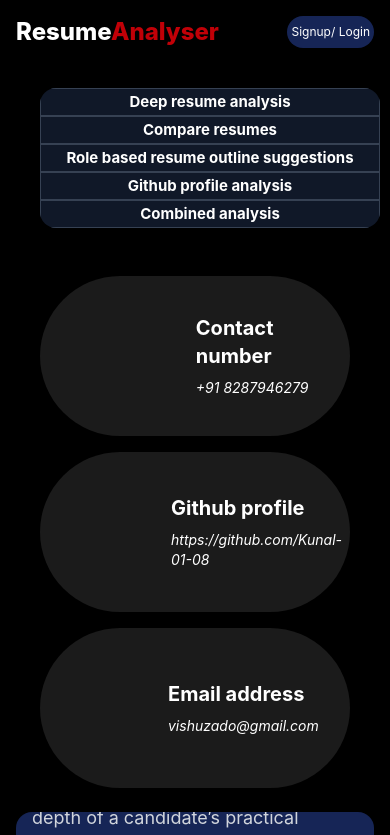
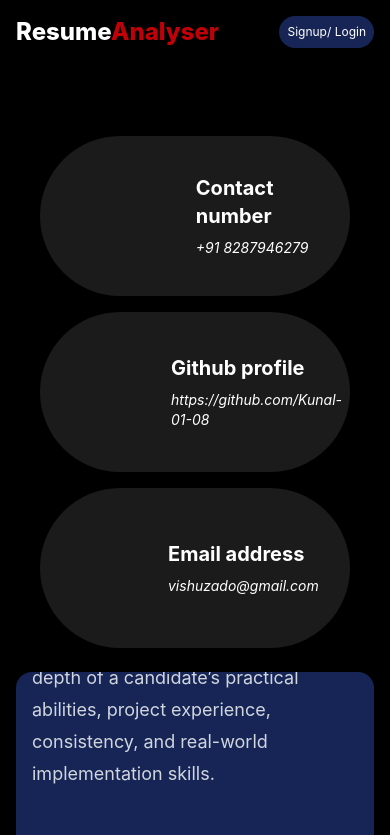
Before and after one commit to Kunal-01-08/ResumeAnalyser, a React (Vite) app in the folder Frontend/: page / in a window 390 px wide. Shown: the top 835 px of the page. Built offline with nearby package versions, Linux system fonts and the light colour scheme; no server answers; some icons are missing.

Commit message:
final touches

```diff
--- a/Frontend/src/components/Home.jsx
+++ b/Frontend/src/components/Home.jsx
@@ -1,9 +1,22 @@
 import React from "react";
 import { NavLink } from "react-router-dom";
 import { useState } from "react";
+import { useEffect } from "react";
 
 const Home = () => {
-  const [options, setoptions] = useState(1);
+  const [options, setoptions] = useState(0);
+  const [loggedin, setloggedin] = useState(0)
+
+  useEffect(() => {
+
+    if(localStorage.getItem("token")) setloggedin(1)
+    else setloggedin(0)
+
+
+  }, [])
+
+
+
   return (
     <div
       className="w-screen min-h-screen bg-black text-white p-4 flex flex-col gap-10"
@@ -14,12 +27,13 @@ const Home = () => {
           <span className="text-2xl sm:text-5xl font-extrabold">Resume</span>
           <span className="text-2xl sm:text-5xl font-extrabold text-red-700">Analyser</span>
         </div>
-        <NavLink
+       {loggedin===0 &&  <NavLink
           to="/authentication"
-          className="py-2 px-1 sm:px-3 bg-blue-950 rounded-full flex justify-center items-center transition-all duration-50 hover:scale-101 hover:bg-blue-600 text-xs"
+          className="py-1 px-2 sm:px-3 bg-blue-950 rounded-full flex justify-center items-center transition-all duration-50 hover:scale-101 hover:bg-blue-600 text-xs"
         >
           Signup/ Login
-        </NavLink>
+        </NavLink>}
+        {loggedin===1 && <div className="py-1 px-2 sm:px-3 bg-green-600 rounded-full flex justify-center items-center transition-all duration-50 hover:scale-101  text-xs">Logged in</div> }
       </div>
       <div className="flex flex-col gap-6 lg:flex-row items-center">
         <div className="flex flex-col gap-4 justify-between w-full lg:w-3/4 2xl:w-1/2">
@@ -44,25 +58,25 @@ const Home = () => {
 
   ${
     options == 1
-      ? "opacity-100 h-fit min-w-85 translate-x-0"
+      ? "opacity-100 h-fit min-w-50 translate-x-0"
       : "opacity-100 h-0 w-0 -translate-x-50 pointer-events-none"
   }`}
               >
-                <li className="transition-all duration-100 ease-in-out  hover:bg-black border-gray-700 border hover:text-yellow-500 hover:text-shadow cursor-pointer font-bold text-[15px] hover:font-extrabold hover:text-[16px] h-7  flex justify-center items-center w-full">
+                <li className="transition-all duration-100 ease-in-out  hover:bg-black border-gray-700 border hover:text-yellow-500 hover:text-shadow cursor-pointer font-bold text-[10px] hover:font-extrabold hover:text-[16px] h-7  flex justify-center items-center w-full">
                   <NavLink to="/service">Deep resume analysis</NavLink>
                 </li>
-                <li className="transition-all duration-100 ease-in-out  hover:bg-black border-gray-700 border hover:text-yellow-500 hover:text-shadow cursor-pointer font-bold text-[15px] hover:font-extrabold hover:text-[16px] h-7 flex justify-center items-center w-full">
+                <li className="transition-all duration-100 ease-in-out  hover:bg-black border-gray-700 border hover:text-yellow-500 hover:text-shadow cursor-pointer font-bold text-[10px] hover:font-extrabold hover:text-[16px] h-7 flex justify-center items-center w-full">
                   <NavLink to="/compare">Compare resumes</NavLink>
                 </li>
-                <li className="transition-all duration-100 ease-in-out  hover:bg-black border-gray-700 border hover:text-yellow-500 hover:text-shadow cursor-pointer font-bold text-[15px] hover:font-extrabold hover:text-[16px] h-7 flex justify-center items-center w-full">
+                <li className="transition-all duration-100 ease-in-out  hover:bg-black border-gray-700 border hover:text-yellow-500 hover:text-shadow cursor-pointer font-bold text-[10px] hover:font-extrabold hover:text-[16px] h-7 flex justify-center items-center w-full">
                   <NavLink to="/outline">
                     Role based resume outline suggestions
                   </NavLink>
                 </li>
-                <li className="transition-all duration-100 ease-in-out  hover:bg-black border-gray-700 border hover:text-yellow-500 hover:text-shadow cursor-pointer font-bold text-[15px] hover:font-extrabold hover:text-[16px] h-7 flex justify-center items-center w-full">
+                <li className="transition-all duration-100 ease-in-out  hover:bg-black border-gray-700 border hover:text-yellow-500 hover:text-shadow cursor-pointer font-bold text-[10px] hover:font-extrabold hover:text-[16px] h-7 flex justify-center items-center w-full">
                   <NavLink to="/github">Github profile analysis</NavLink>
                 </li>
-                <li className="transition-all duration-100 ease-in-out  hover:bg-black border-gray-700 border hover:text-yellow-500 hover:text-shadow cursor-pointer font-bold text-[15px] hover:font-extrabold hover:text-[16px] h-7 flex justify-center items-center w-full">
+                <li className="transition-all duration-100 ease-in-out  hover:bg-black border-gray-700 border hover:text-yellow-500 hover:text-shadow cursor-pointer font-bold text-[10px] hover:font-extrabold hover:text-[16px] h-7 flex justify-center items-center w-full">
                   <NavLink to="/combinedAnalysis">Combined analysis</NavLink>
                 </li>
               </ul>
@@ -147,7 +161,7 @@ const Home = () => {
         </div>
 
         <div className="w-full lg:w-1/4 2xl:w-1/2 overflow-hidden h-120 bg-blue-950 rounded-2xl">
-          <div className="about text-yellow-600 w-full  h-fit p-4 rounded-4xl flex flex-col animate-[up_40s_linear_infinite] hover:[animation-play-state:paused]">
+          <div className="about text-yellow-600 w-full  h-fit p-4 rounded-4xl flex flex-col animate-[up_40s_linear_infinite] active:[animation-play-state:paused] hover:[animation-play-state:paused]">
             <div className="flex flex-col gap-10 text-white">
               <section className="flex flex-col gap-4">
                 <h1 className="text-4xl font-extrabold text-yellow-400">
--- a/Frontend/src/components/Service.jsx
+++ b/Frontend/src/components/Service.jsx
@@ -34,6 +34,7 @@ const Service = () => {
       },
       body: formData,
     });
+    console.log(res)
 
     if (res.status === 401) {
       localStorage.removeItem("token");
```
Also changed, not shown: 1 other file (tests, documents, lock files or other folders).
